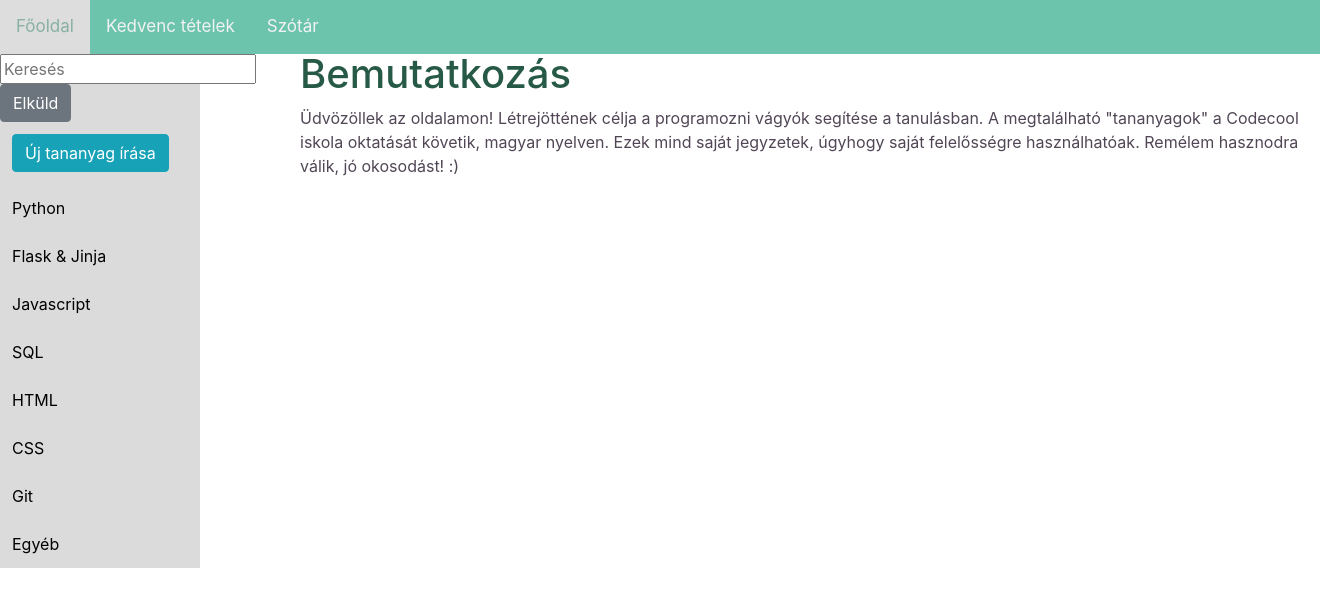
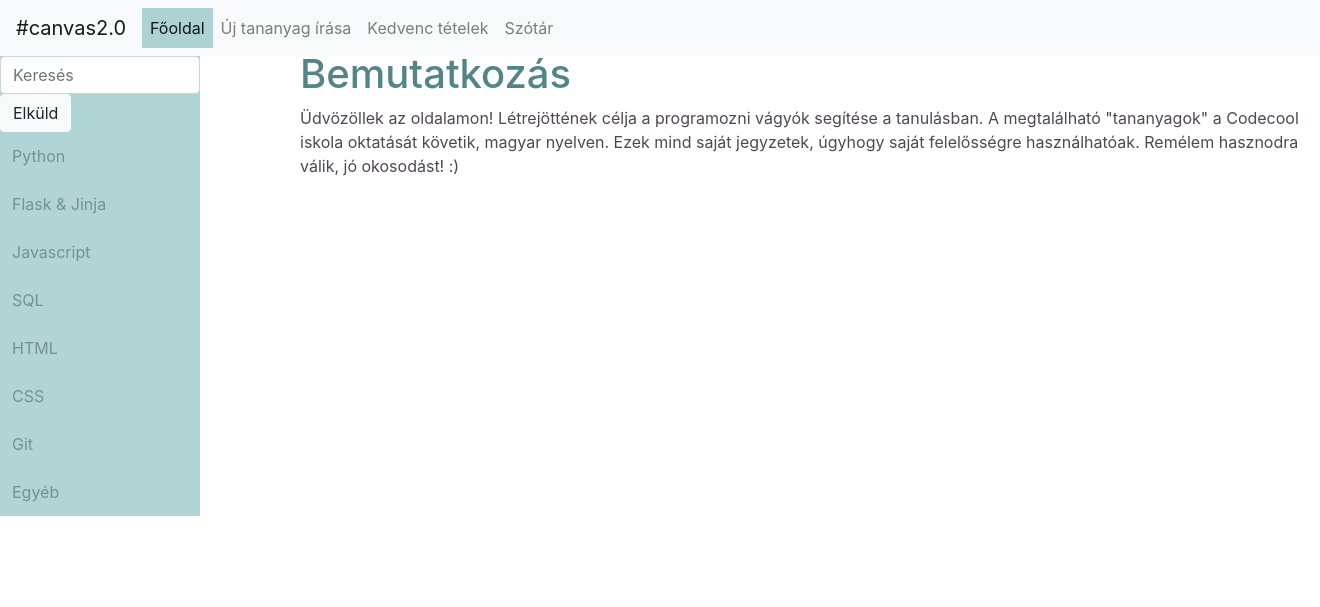
Before and after one commit to nikolettlakos/programming_for_everyone, a Flask app: page / in a window 1320 px wide. Shown: the top 607 px of the page. Run offline with Flask 2, Linux system fonts and the light colour scheme; some libraries are stand-ins or nearby versions.

Commit message:
Changed templates.

```diff
--- a/static/css/main.css
+++ b/static/css/main.css
@@ -23,7 +23,7 @@ th {
 }
 
 h1 {
-    color: #275a46;
+    color: #528586;
 }
 
 a {
--- a/static/css/sidenav.css
+++ b/static/css/sidenav.css
@@ -3,15 +3,15 @@
 }
 
 .vertical-menu a {
-    background-color: #dbdbdb;
-    color: black;
+    background-color: rgba(76, 158, 159, 0.43);
+    color: rgba(10, 21, 21, 0.35);
     display: block;
     padding: 12px;
     text-decoration: none;
 }
 
 .vertical-menu a:hover {
-    background-color: #ccc;
+    background-color: #528586;
 }
 
 .vertical-menu a.active {
@@ -25,5 +25,5 @@
 }
 
 .vertical-menu form {
-    background-color: #dbdbdb;
+    background-color: rgba(76, 158, 159, 0.43);
 }
--- a/static/css/topnav.css
+++ b/static/css/topnav.css
@@ -15,11 +15,11 @@
 
 .topnav a:hover {
     background-color: #ddd;
-    color: rgba(54, 134, 108, 0.51);
+    color: rgba(30, 115, 53, 0.64);
 }
 
 .active {
-    background-color: #3b987d;
+    background-color: rgba(76, 158, 159, 0.43);
     color: white;
 }
 
--- a/templates/dictionary.html
+++ b/templates/dictionary.html
@@ -1,7 +1,7 @@
 {% extends 'layout_base.html' %}
 {% block content %}
     <h1>Szótár</h1>
-    <a href="/uj-szo"><button style="border-radius: 4px; padding: 10px; color: #ededed; background-color: #3eb484">Új kifejezés</button></a>
+    <a href="/uj-szo"><button type="button" class="btn btn-light">Új kifejezés</button></a>
     <p>
        <table id="dictionary">
             <tr>
@@ -21,8 +21,8 @@
                 {% for data in dictionary %}
             <tr>
                 <td>
-                    <a href="/szotar/{{ data.dictionary_id}}/torles"><img style="width: 35px" align="center" onclick="confirm('Biztos törölni akarod?')" src="http://icons.iconarchive.com/icons/martz90/circle/512/trash-icon.png"></a>
-                    <a href="/szotar/{{ data.dictionary_id}}/szerkesztes"><img style="width: 35px" align="center" src="http://www.athletesnest.com/Kendo/Browsers/Images/Image?path=edit%20icon%20green.png"></a>
+                    <a href="/szotar/{{ data.dictionary_id}}/torles" onclick="confirm('Biztos, hogy törölni szeretnéd?')"><i class="fas fa-trash-alt"></i></a>
+                    <a href="/szotar/{{ data.dictionary_id}}/szerkesztes"><i class="fas fa-pen-square"></i></a>
                 </td>
                 <td>
                     {{ data.hungarian_word }}
--- a/templates/layout_base.html
+++ b/templates/layout_base.html
@@ -9,20 +9,36 @@
     <link rel="stylesheet" href="/static/css/main.css">
     <script src="https://cloud.tinymce.com/stable/tinymce.min.js"></script>
     <script>tinymce.init({ selector:'textarea' });</script>
+    <link href="https://use.fontawesome.com/releases/v5.0.6/css/all.css" rel="stylesheet">
     </head>
     <body>
-        <div class="topnav" id="myTopnav">
-          <a href="/" class="active">Főoldal</a>
-          <a href="/kedvencek">Kedvenc tételek</a>
-          <a href="/szotar">Szótár</a>
-          <a href="javascript:void(0);" class="icon" onclick="myFunction()">&#9776;</a>
-        </div>
+        <nav class="navbar navbar-expand-lg navbar-light bg-light">
+          <a class="navbar-brand" href="#">#canvas2.0</a>
+          <button class="navbar-toggler" type="button" data-toggle="collapse" data-target="#navbarSupportedContent" aria-controls="navbarSupportedContent" aria-expanded="false" aria-label="Toggle navigation">
+            <span class="navbar-toggler-icon"></span>
+          </button>
+          <div class="collapse navbar-collapse" id="navbarSupportedContent">
+            <ul class="navbar-nav mr-auto">
+              <li class="nav-item active">
+                <a class="nav-link" href="/">Főoldal<span class="sr-only">(current)</span></a>
+              </li>
+                <li class="nav-item">
+                    <a class="nav-link" href="/uj-cikk">Új tananyag írása</a>
+                </li>
+              <li class="nav-item">
+                <a class="nav-link" href="/kedvencek">Kedvenc tételek</a>
+              </li>
+              <li class="nav-item">
+                <a class="nav-link" href="/szotar">Szótár</a>
+              </li>
+            </ul>
+          </div>
+        </nav>
         <div class="vertical-menu">
             <form action="/talalat">
-              <input type="text" name="search" placeholder="Keresés"><br>
-                <button type="submit" class="btn btn-secondary">Elküld</button>
+             <input class="form-control mr-sm-2" type="text" name="search" placeholder="Keresés">
+             <button class="btn btn-light" type="submit">Elküld</button>
             </form>
-            <a href="/uj-cikk"><button class="btn btn-info">Új tananyag írása</button></a>
             <a href="/tananyag/python">Python</a>
             <a href="/tananyag/flask-jinja">Flask & Jinja</a>
             <a href="/tananyag/javascript">Javascript</a>
--- a/templates/search_found.html
+++ b/templates/search_found.html
@@ -4,5 +4,6 @@
     {% for data in search_data %}
         {{ data.title }}
         {{ data.body }}
+        {{ data.meaning }}
     {% endfor %}
 {% endblock %}
```
Also changed, not shown: templates/dictionary_form.html (+24 -8 lines), templates/topic.html (+5 -5 lines).
